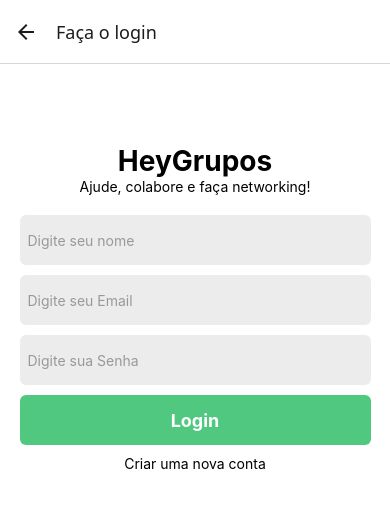
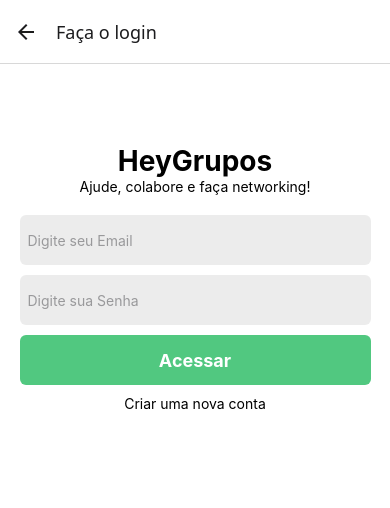
Before and after one commit to DevPedro77/HeyGrupos, a React Native app: screen /SignIn in a window 390 px wide. Shown: the top 508 px of the page. Built offline with nearby package versions, Linux system fonts and the light colour scheme.

Commit message:
criando a pagina de login

```diff
--- a/src/pages/SignIn/index.js
+++ b/src/pages/SignIn/index.js
@@ -13,18 +13,26 @@ export default function SignIn(){
   const [email, setEmail] = useState('');
   const [password, setPassword] = useState('');
   const [name, setName] = useState('');
+  const [type, setType] = useState(false);
+
+
   return(
     <SafeAreaView style={styles.container}>
       <Text style={styles.title}>HeyGrupos</Text>
       <Text style={{marginBottom: 20}}>Ajude, colabore e faça networking!</Text>
 
-      <TextInput
+
+      {type && (
+        <TextInput
         value={name}
         onChangeText={ (text) => setName(text)}
         placeholder="Digite seu nome"
         placeholderTextColor="#99999B"
         style={styles.input}
       />
+      )}
+
+
 
       <TextInput
         value={email}
@@ -47,12 +55,14 @@ export default function SignIn(){
         style={styles.button}
       >
         <Text style={styles.buttonText }>
-          Login
+          {type ? 'Cadastrar' : 'Acessar'}
         </Text>
       </TouchableOpacity>
 
-      <TouchableOpacity>
-        <Text>Criar uma nova conta</Text>
+      <TouchableOpacity onPress={() => setType(!type)}>
+        <Text>
+          {type ? 'já possuo uma conta' : 'Criar uma nova conta'}
+        </Text>
       </TouchableOpacity>
 
     </SafeAreaView>
```
